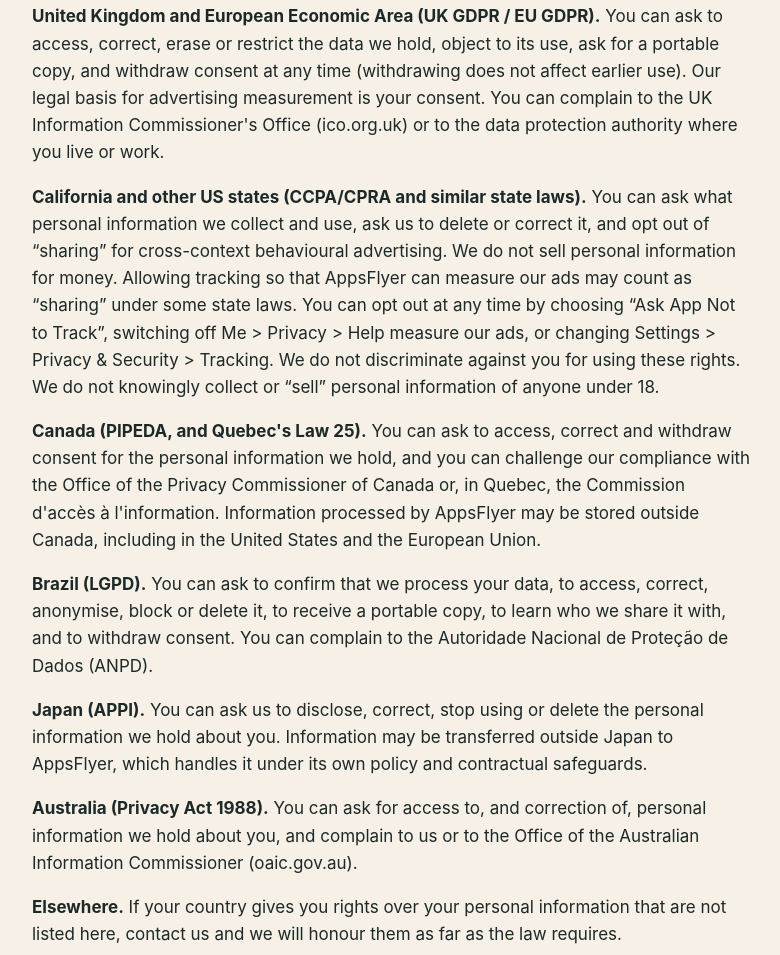
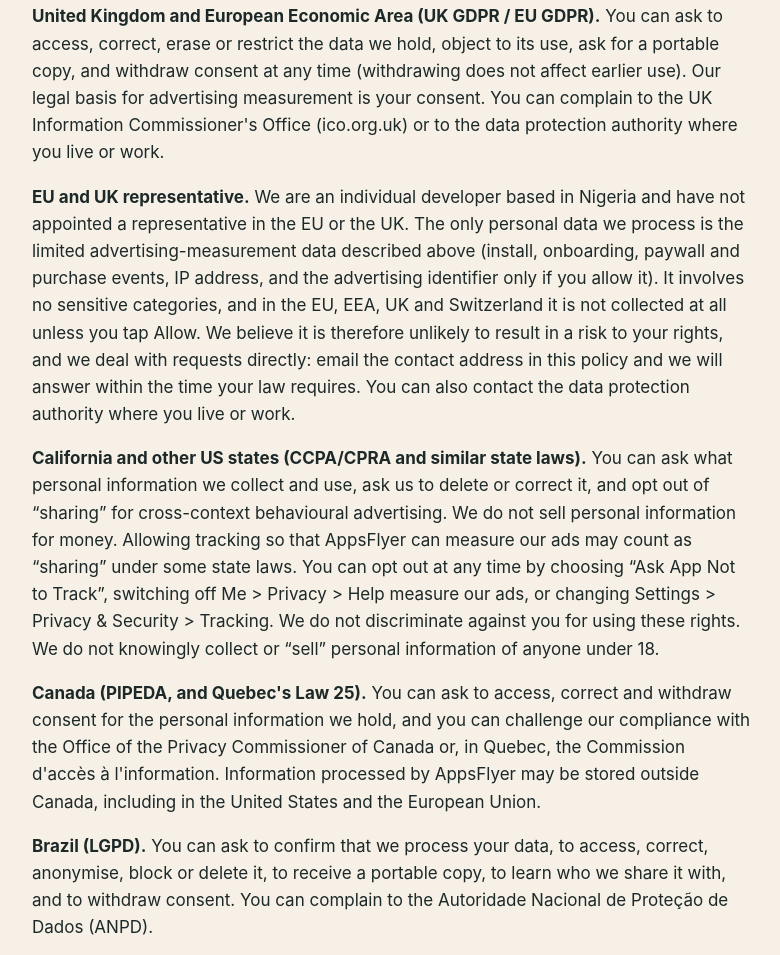
Before and after one commit to benologous/budgetcircle, a plain HTML site: page privacy.html in a window 1280 px wide. Shown: the part 2945-3900 px from the top of the page, without its empty margins (248-1028 px from the left). Drawn offline with Linux system fonts and the light colour scheme.

Commit message:
Add files via upload

```diff
--- a/privacy.html
+++ b/privacy.html
@@ -32,6 +32,7 @@
 <p>You can see, correct and delete what you entered in the app yourself. The only personal information we can hold about you is the advertising-measurement data from AppsFlyer (install, onboarding, paywall and subscription events, with technical identifiers and a coarse location derived from your IP address) and anything you email us. Depending on where you live, you may have the rights below. To use any of them, email <a href="mailto:bentech391@gmail.com">bentech391@gmail.com</a>. We will answer within the time your local law requires (generally one month, or 45 days in California).</p>
 <p><strong>Nigeria (Nigeria Data Protection Act 2023).</strong> You can ask to access, correct or delete your personal data, object to its use, and withdraw consent at any time. You can complain to the Nigeria Data Protection Commission (ndpc.gov.ng).</p>
 <p><strong>United Kingdom and European Economic Area (UK GDPR / EU GDPR).</strong> You can ask to access, correct, erase or restrict the data we hold, object to its use, ask for a portable copy, and withdraw consent at any time (withdrawing does not affect earlier use). Our legal basis for advertising measurement is your consent. You can complain to the UK Information Commissioner's Office (ico.org.uk) or to the data protection authority where you live or work.</p>
+<p><strong>EU and UK representative.</strong> We are an individual developer based in Nigeria and have not appointed a representative in the EU or the UK. The only personal data we process is the limited advertising-measurement data described above (install, onboarding, paywall and purchase events, IP address, and the advertising identifier only if you allow it). It involves no sensitive categories, and in the EU, EEA, UK and Switzerland it is not collected at all unless you tap Allow. We believe it is therefore unlikely to result in a risk to your rights, and we deal with requests directly: email the contact address in this policy and we will answer within the time your law requires. You can also contact the data protection authority where you live or work.</p>
 <p><strong>California and other US states (CCPA/CPRA and similar state laws).</strong> You can ask what personal information we collect and use, ask us to delete or correct it, and opt out of &ldquo;sharing&rdquo; for cross-context behavioural advertising. We do not sell personal information for money. Allowing tracking so that AppsFlyer can measure our ads may count as &ldquo;sharing&rdquo; under some state laws. You can opt out at any time by choosing &ldquo;Ask App Not to Track&rdquo;, switching off Me &gt; Privacy &gt; Help measure our ads, or changing Settings &gt; Privacy &amp; Security &gt; Tracking. We do not discriminate against you for using these rights. We do not knowingly collect or &ldquo;sell&rdquo; personal information of anyone under 18.</p>
 <p><strong>Canada (PIPEDA, and Quebec's Law 25).</strong> You can ask to access, correct and withdraw consent for the personal information we hold, and you can challenge our compliance with the Office of the Privacy Commissioner of Canada or, in Quebec, the Commission d'acc&egrave;s &agrave; l'information. Information processed by AppsFlyer may be stored outside Canada, including in the United States and the European Union.</p>
 <p><strong>Brazil (LGPD).</strong> You can ask to confirm that we process your data, to access, correct, anonymise, block or delete it, to receive a portable copy, to learn who we share it with, and to withdraw consent. You can complain to the Autoridade Nacional de Prote&ccedil;&atilde;o de Dados (ANPD).</p>
```
